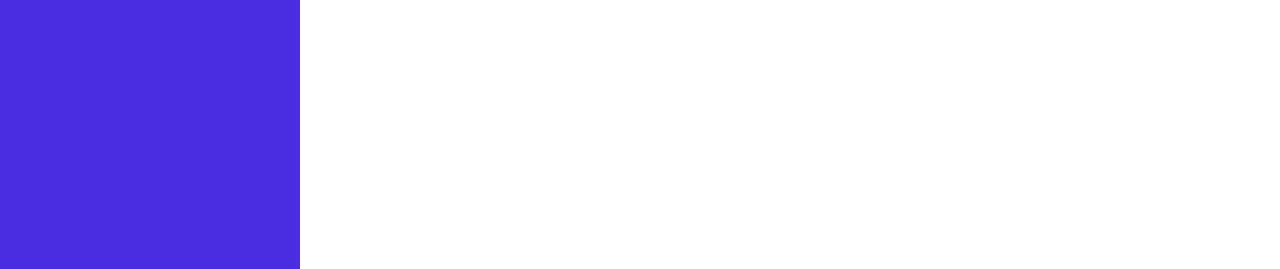
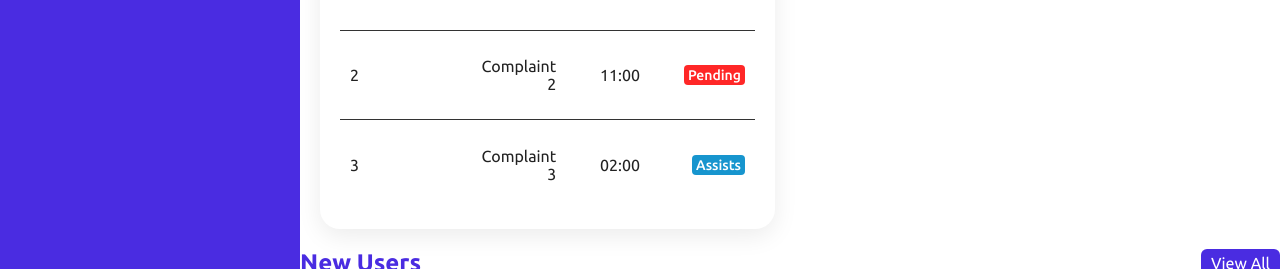
Before and after one commit to thisara-dil/dashboard, a plain HTML site: page index.html in a window 1280 px wide. Shown: the part 531-800 px from the top of the page. Drawn offline with nearby package versions, Linux system fonts and the light colour scheme.

Commit message:
Update style.css

```diff
--- a/style.css
+++ b/style.css
@@ -262,12 +262,12 @@ body{
     width: 100%;
     padding: 20px;
     display: grid;
-    grid-template-columns: 2fr 1fr;
+    grid-template-columns: 1fr 1fr;
     grid-gap: 30px;
     margin-top: 10px;
 }
 
-.details .Verify{
+.details .Complaints{
     position: relative;
     display: grid;
     min-height: 500px;
@@ -297,7 +297,7 @@ body{
     border-radius: 6px;
 }
 
-.details .table{
+.details table{
     width: 100%;
     border-collapse: collapse;
     margin-top: 10px;
@@ -307,12 +307,60 @@ body{
     font-weight: 600;
 }
 
-.details .Verify table td{
+.details .Complaints table tr{
     color: var(--black1);
     border-bottom: 1px solid rgba(0, 0 , 0, 0.8);
 }
 
-.details .Verify table tbody tr:hover{
+.details .Complaints table tr:last-child{
+    border-bottom: none;
+}
+
+.details .Complaints table tbody tr:hover{
     background: var(--purple);
     color: var(--white);
 }
+
+.details .Complaints table tr td{
+    padding: 10px;
+}
+
+.details .Complaints table tr td:last-child{
+    text-align: end;
+}
+
+.details .Complaints table tr td:nth-child(2){
+    text-align: end;
+}
+
+.details .Complaints table tr td:nth-child(3){
+    text-align: center;
+}
+
+.status.Accept{
+    padding: 2px 4px;
+    background: #8de02c;
+    color: var(--white);
+    border-radius:4px;
+    font-size: 14px;
+    font-weight: 500;
+}
+
+.status.Pending{
+    padding: 2px 4px;
+    background: rgb(255, 39, 39);
+    color: var(--white);
+    border-radius:4px;
+    font-size: 14px;
+    font-weight: 500;
+}
+
+.status.Assists{
+    padding: 2px 4px;
+    background: #1795ce;
+    color: var(--white);
+    border-radius:4px;
+    font-size: 14px;
+    font-weight: 500;
+
+}
```
